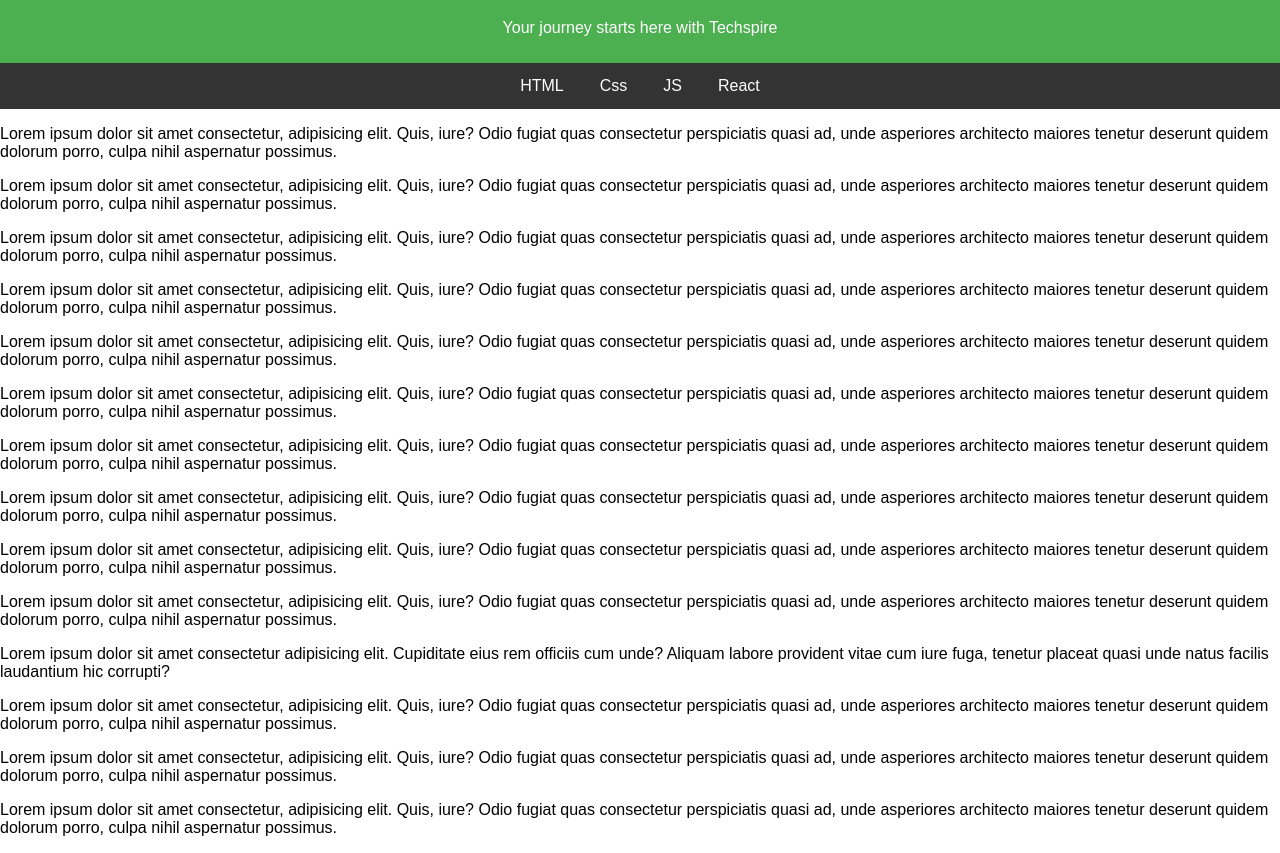
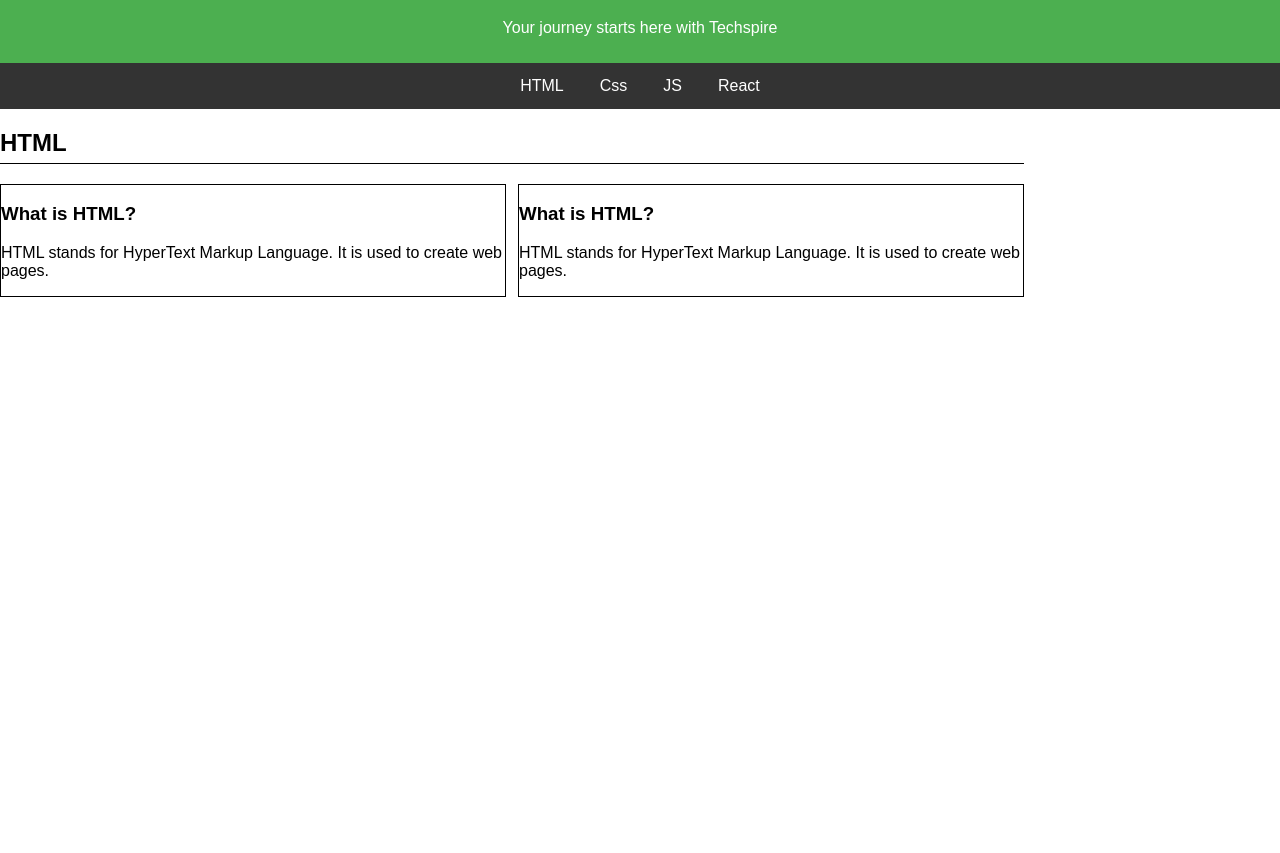
Before and after one commit to Arg-sq/A16HTmlCss, a plain HTML site: page index.html in a window 1280 px wide. Shown: the part 71-924 px from the top of the page. After the commit the page ends 800 px from the top, so only its background shows below. Drawn offline with Linux system fonts and the light colour scheme.

Commit message:
feat: grid css

```diff
--- a/index.html
+++ b/index.html
@@ -38,6 +38,24 @@
             padding: 4px 10px;
             border-radius: 8px;
         }
+        .container{
+            max-width: 1024px;
+        }
+        section{
+            margin-bottom: 20px;
+        }
+        section h2{
+            border-bottom: 1px solid #000;
+            padding-bottom: 6px;
+        }
+        .grid{
+            display: grid;
+            gap:12px;
+            grid-template-columns: repeat(auto-fit,minmax(300px,1fr));
+        }
+        .card{
+            border:1px solid black;
+        }
 
     </style>
    </head>
@@ -52,20 +70,26 @@
         <a href="#JS">JS</a>
         <a href="#React">React</a>
     </nav>
-    <p>Lorem ipsum dolor sit amet consectetur, adipisicing elit. Quis, iure? Odio fugiat quas consectetur perspiciatis quasi ad, unde asperiores architecto maiores tenetur deserunt quidem dolorum porro, culpa nihil aspernatur possimus.</p>
-    <p>Lorem ipsum dolor sit amet consectetur, adipisicing elit. Quis, iure? Odio fugiat quas consectetur perspiciatis quasi ad, unde asperiores architecto maiores tenetur deserunt quidem dolorum porro, culpa nihil aspernatur possimus.</p>
-    <p>Lorem ipsum dolor sit amet consectetur, adipisicing elit. Quis, iure? Odio fugiat quas consectetur perspiciatis quasi ad, unde asperiores architecto maiores tenetur deserunt quidem dolorum porro, culpa nihil aspernatur possimus.</p>
-    <p>Lorem ipsum dolor sit amet consectetur, adipisicing elit. Quis, iure? Odio fugiat quas consectetur perspiciatis quasi ad, unde asperiores architecto maiores tenetur deserunt quidem dolorum porro, culpa nihil aspernatur possimus.</p>
-    <p>Lorem ipsum dolor sit amet consectetur, adipisicing elit. Quis, iure? Odio fugiat quas consectetur perspiciatis quasi ad, unde asperiores architecto maiores tenetur deserunt quidem dolorum porro, culpa nihil aspernatur possimus.</p>
-    <p>Lorem ipsum dolor sit amet consectetur, adipisicing elit. Quis, iure? Odio fugiat quas consectetur perspiciatis quasi ad, unde asperiores architecto maiores tenetur deserunt quidem dolorum porro, culpa nihil aspernatur possimus.</p>
-    <p>Lorem ipsum dolor sit amet consectetur, adipisicing elit. Quis, iure? Odio fugiat quas consectetur perspiciatis quasi ad, unde asperiores architecto maiores tenetur deserunt quidem dolorum porro, culpa nihil aspernatur possimus.</p>
-    <p>Lorem ipsum dolor sit amet consectetur, adipisicing elit. Quis, iure? Odio fugiat quas consectetur perspiciatis quasi ad, unde asperiores architecto maiores tenetur deserunt quidem dolorum porro, culpa nihil aspernatur possimus.</p>
-    <p>Lorem ipsum dolor sit amet consectetur, adipisicing elit. Quis, iure? Odio fugiat quas consectetur perspiciatis quasi ad, unde asperiores architecto maiores tenetur deserunt quidem dolorum porro, culpa nihil aspernatur possimus.</p>
-    <p>Lorem ipsum dolor sit amet consectetur, adipisicing elit. Quis, iure? Odio fugiat quas consectetur perspiciatis quasi ad, unde asperiores architecto maiores tenetur deserunt quidem dolorum porro, culpa nihil aspernatur possimus.</p>
-    <p>Lorem ipsum dolor sit amet consectetur adipisicing elit. Cupiditate eius rem officiis cum unde? Aliquam labore provident vitae cum iure fuga, tenetur placeat quasi unde natus facilis laudantium hic corrupti?</p>
-    <p>Lorem ipsum dolor sit amet consectetur, adipisicing elit. Quis, iure? Odio fugiat quas consectetur perspiciatis quasi ad, unde asperiores architecto maiores tenetur deserunt quidem dolorum porro, culpa nihil aspernatur possimus.</p>
-    <p>Lorem ipsum dolor sit amet consectetur, adipisicing elit. Quis, iure? Odio fugiat quas consectetur perspiciatis quasi ad, unde asperiores architecto maiores tenetur deserunt quidem dolorum porro, culpa nihil aspernatur possimus.</p>
-    <p>Lorem ipsum dolor sit amet consectetur, adipisicing elit. Quis, iure? Odio fugiat quas consectetur perspiciatis quasi ad, unde asperiores architecto maiores tenetur deserunt quidem dolorum porro, culpa nihil aspernatur possimus.</p>
+    <div class="container">
+        <section id="html">
+            <h2>HTML</h2>
+            <div class="grid">
+                <div class="card">
+                    <h3>What is HTML?</h3>
+                    <p>HTML stands for HyperText Markup Language. It is used to create web pages.
+                </div>
+                <div class="card">
+                    <h3>What is HTML?</h3>
+                    <p>HTML stands for HyperText Markup Language. It is used to create web pages.
+                </div>
+
+
+            </div>
+
+        </section>
+
+    </div>
+
 
    </body>
 
```
